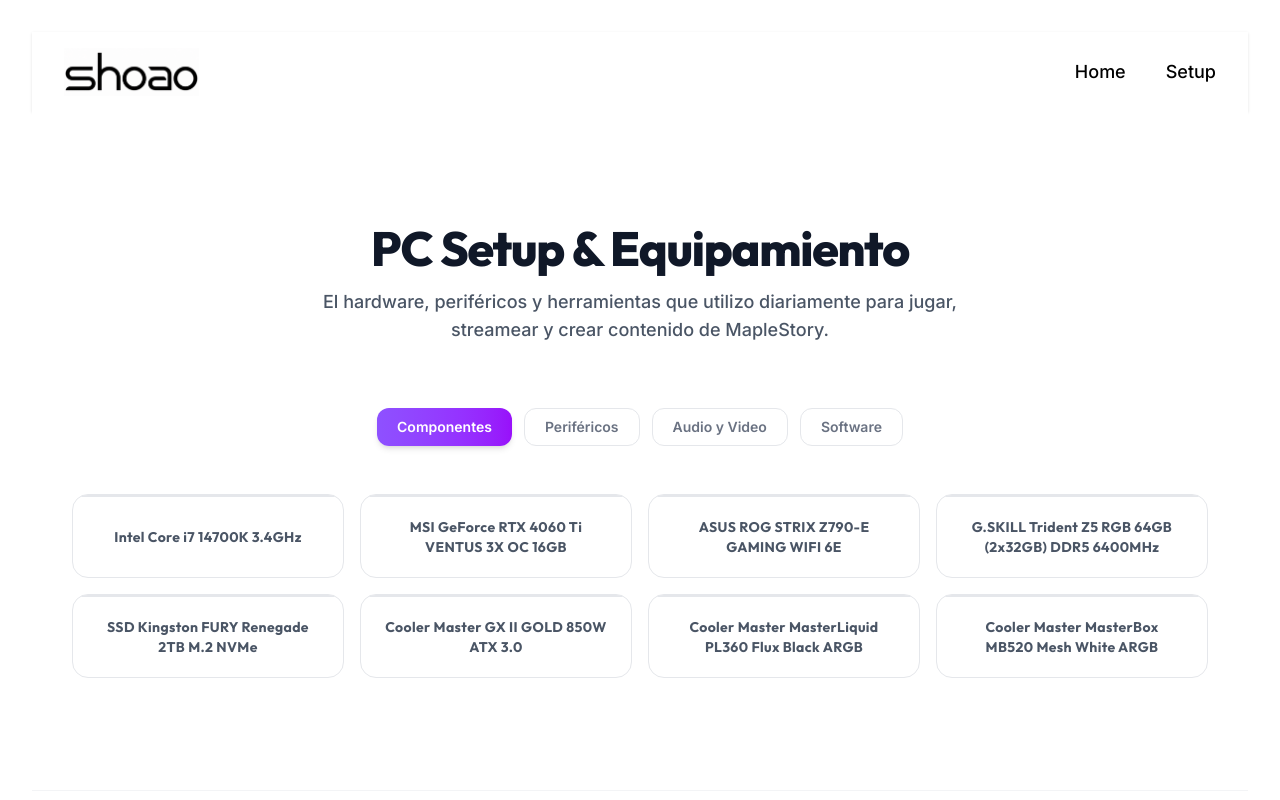
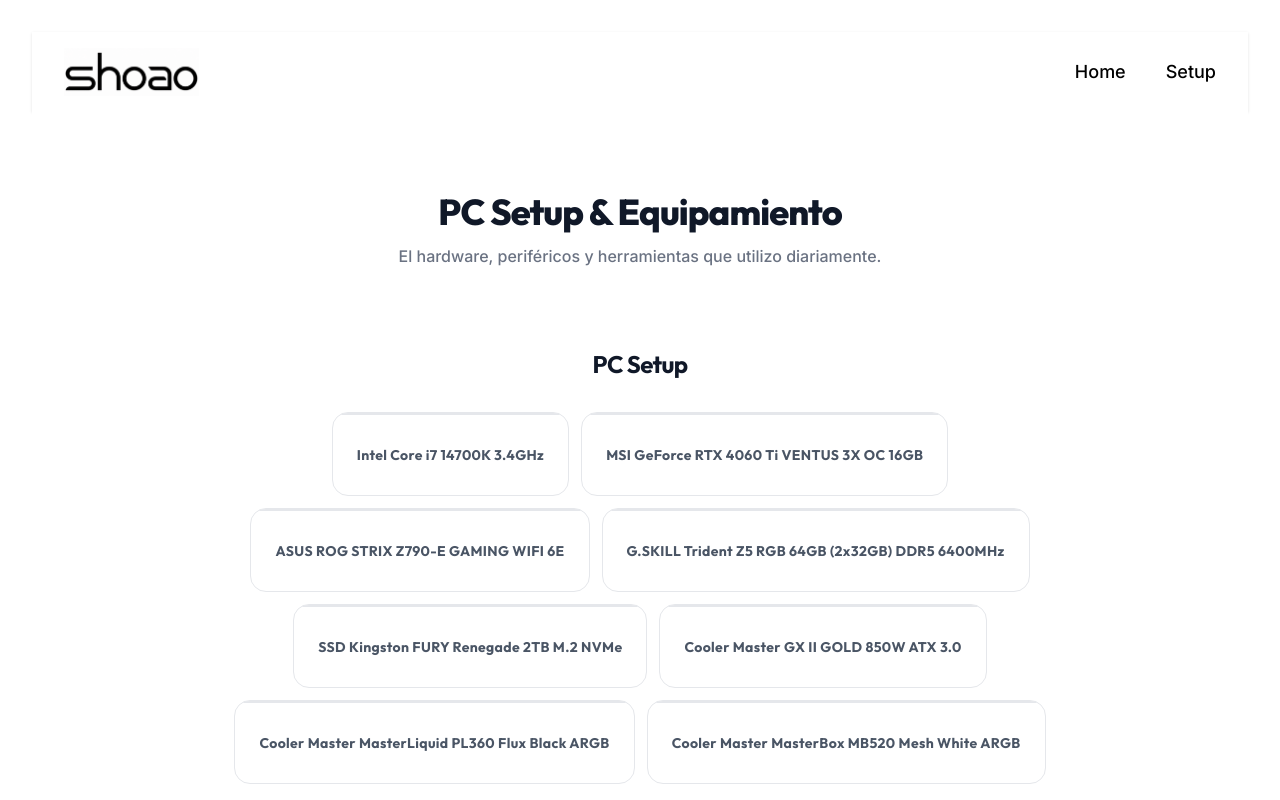
Before and after one commit to Fabrizio7S/landing-shoao, a React (Vite) app: page /setup in a window 1280 px wide. Shown: the top 800 px of the page. Built offline with nearby package versions, Linux system fonts and the light colour scheme.

Commit message:
feat:Mejorar diseño

```diff
--- a/src/pages/Setup.tsx
+++ b/src/pages/Setup.tsx
@@ -1,89 +1,60 @@
-import { useState } from "react";
 import { setupData } from "../data/setup";
 import SetupCard from "../components/ui/SetupCard";
 
-type CategoryFilter = "Componentes" | "Periféricos" | "Audio y Video" | "Software";
+type CategoryFilter =
+  | "Componentes"
+  | "Periféricos"
+  | "Audio y Video"
+  | "Software";
 
-const categoryMeta: Record<CategoryFilter, { gradient: string; activeBg: string; activeText: string; dot: string }> = {
-  Componentes: {
-    gradient: "from-violet-500 to-purple-600",
-    activeBg: "bg-gradient-to-r from-violet-500 to-purple-600",
-    activeText: "text-white",
-    dot: "bg-purple-400",
-  },
-  "Periféricos": {
-    gradient: "from-blue-400 to-cyan-500",
-    activeBg: "bg-gradient-to-r from-blue-400 to-cyan-500",
-    activeText: "text-white",
-    dot: "bg-cyan-400",
-  },
-  "Audio y Video": {
-    gradient: "from-rose-400 to-pink-600",
-    activeBg: "bg-gradient-to-r from-rose-400 to-pink-600",
-    activeText: "text-white",
-    dot: "bg-pink-400",
-  },
-  Software: {
-    gradient: "from-emerald-400 to-teal-500",
-    activeBg: "bg-gradient-to-r from-emerald-400 to-teal-500",
-    activeText: "text-white",
-    dot: "bg-emerald-400",
-  },
+const CATEGORY_TITLES: Record<CategoryFilter, string> = {
+  Componentes: "PC Setup",
+  Periféricos: "Peripherals",
+  "Audio y Video": "Audio & Video",
+  Software: "Software",
 };
 
 const Setup = () => {
-  const [activeCategory, setActiveCategory] = useState<CategoryFilter>("Componentes");
-
-  const filteredData = setupData.filter(item => item.category === activeCategory);
-  const categories: CategoryFilter[] = ["Componentes", "Periféricos", "Audio y Video", "Software"];
+  const categories: CategoryFilter[] = [
+    "Componentes",
+    "Periféricos",
+    "Audio y Video",
+    "Software",
+  ];
 
   return (
-    <div className="bg-white text-gray-800">
-      <div className="max-w-7xl mx-auto px-6 sm:px-10 py-28">
-
-        {/* Cabecera */}
-        <div className="text-center mb-16">
-          <h1 className="text-5xl font-extrabold text-gray-900 mb-4 tracking-tight">
+    <div className="bg-white text-gray-800 min-h-screen">
+      <div className="max-w-5xl mx-auto px-4 sm:px-6 py-20">
+        <div className="text-center mb-20">
+          <h1 className="text-4xl font-extrabold text-gray-900 mb-3 tracking-tight">
             PC Setup &amp; Equipamiento
           </h1>
-          <p className="text-lg text-gray-600 max-w-2xl mx-auto font-medium">
-            El hardware, periféricos y herramientas que utilizo diariamente para jugar, streamear y crear contenido de MapleStory.
+          <p className="text-base text-gray-500 max-w-xl mx-auto font-medium">
+            El hardware, periféricos y herramientas que utilizo diariamente.
           </p>
         </div>
+        <div className="space-y-20">
+          {categories.map((category) => {
+            const categoryItems = setupData.filter(
+              (item) => item.category === category,
+            );
 
-        {/* Barra de Filtros */}
-        <div className="flex flex-wrap justify-center gap-3 mb-12">
-          {categories.map((category) => {
-            const meta = categoryMeta[category];
-            const isActive = activeCategory === category;
+            if (categoryItems.length === 0) return null;
+
             return (
-              <button
-                key={category}
-                onClick={() => setActiveCategory(category)}
-                className={`px-5 py-2 rounded-xl text-sm font-semibold transition-all duration-250 cursor-pointer
-                  ${isActive
-                    ? `${meta.activeBg} ${meta.activeText} shadow-md`
-                    : "bg-white text-gray-500 hover:bg-gray-100 border border-gray-200"
-                  }`}
-              >
-                {category}
-              </button>
+              <div key={category} className="flex flex-col items-center">
+                <h2 className="text-2xl font-semibold text-gray-900 mb-8 tracking-tight text-center">
+                  {CATEGORY_TITLES[category]}
+                </h2>
+                <div className="flex flex-wrap justify-center gap-3 max-w-4xl">
+                  {categoryItems.map((item) => (
+                    <SetupCard key={item.id} item={item} />
+                  ))}
+                </div>
+              </div>
             );
           })}
         </div>
-
-        {/* Grid de items */}
-        {filteredData.length > 0 ? (
-          <div className="grid grid-cols-1 sm:grid-cols-2 lg:grid-cols-3 xl:grid-cols-4 gap-4">
-            {filteredData.map((item) => (
-              <SetupCard key={item.id} item={item} />
-            ))}
-          </div>
-        ) : (
-          <div className="text-center py-20 bg-white rounded-2xl border border-gray-100 shadow-sm">
-            <p className="text-gray-500 font-medium">No se encontraron items en esta categoría.</p>
-          </div>
-        )}
       </div>
     </div>
   );
```
